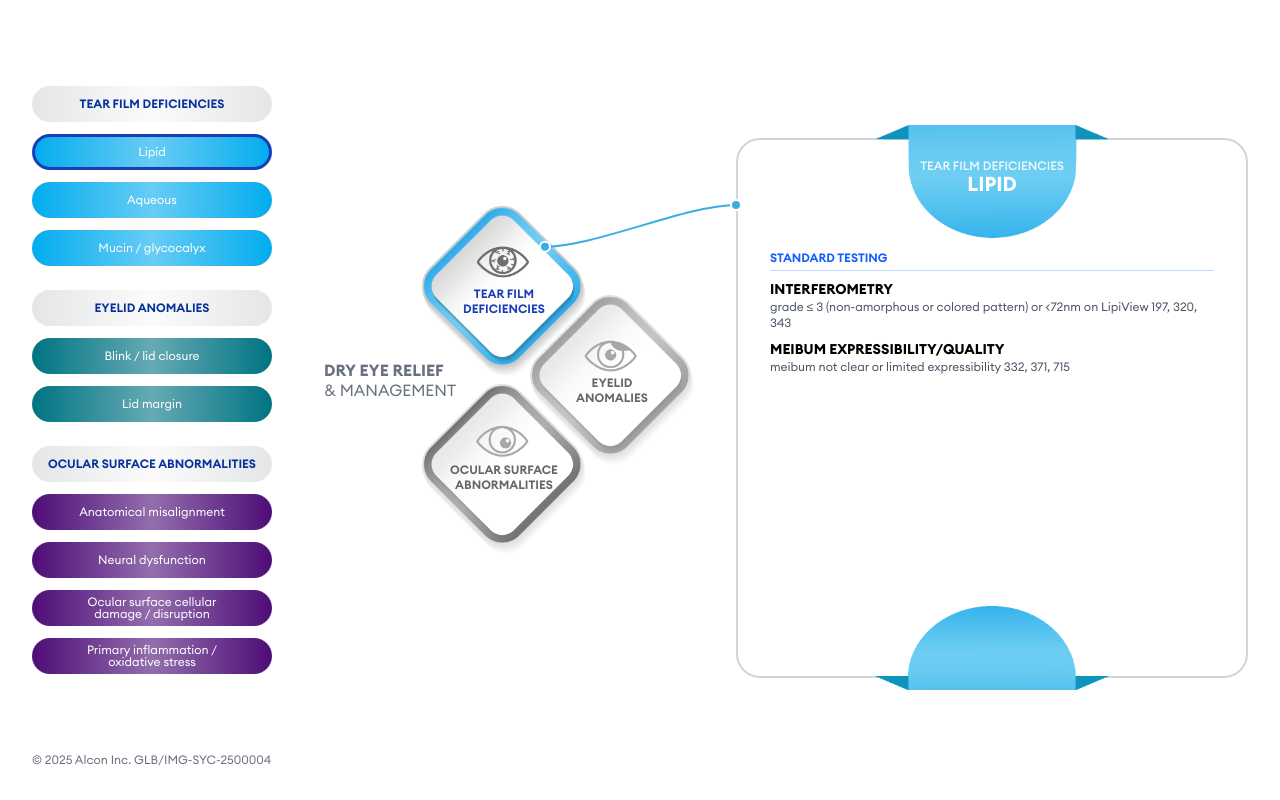
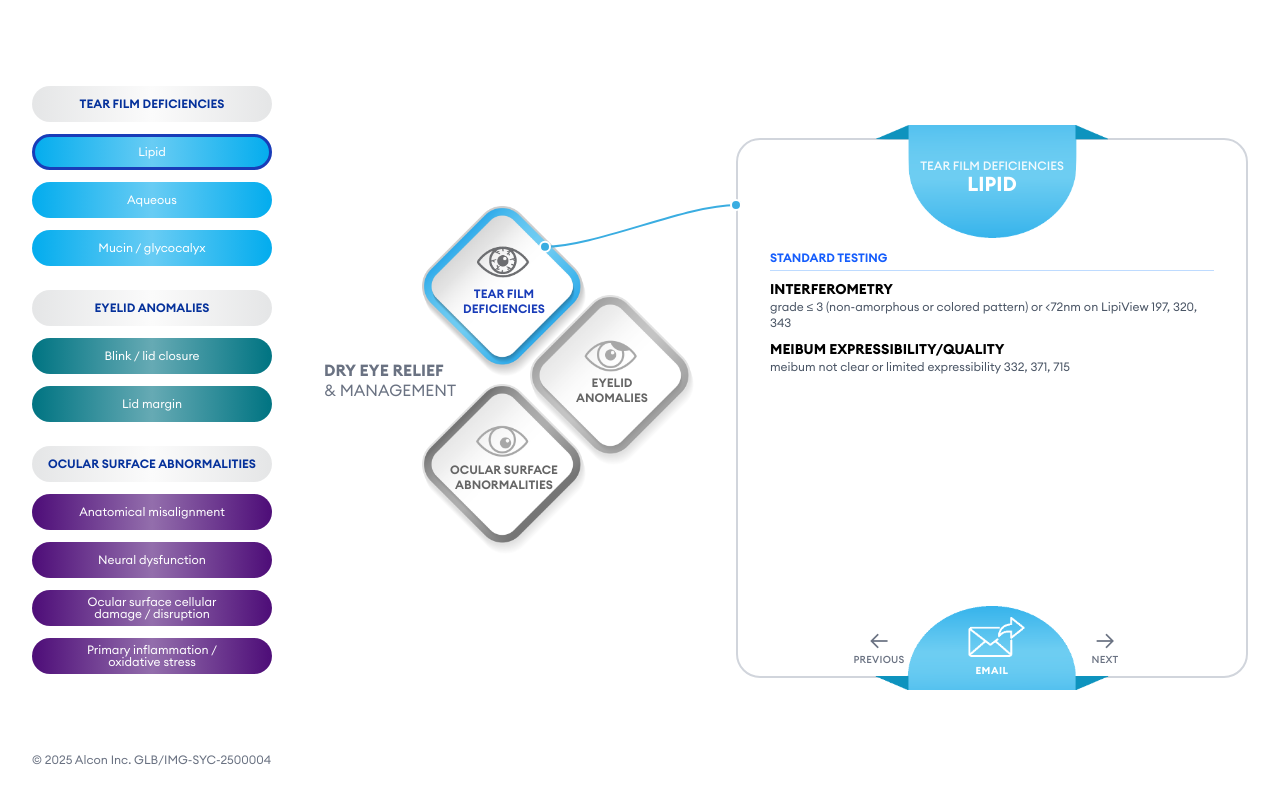
Before and after one commit to razorkode/subtype-tool, a Vue app: page / in a window 1280 px wide. Both pictures are taken after a click on the button "Lipid". Built offline with nearby package versions, Linux system fonts and the light colour scheme.

Commit message:
bottom buttons

```diff
--- a/src/components/SubOptionBox.vue
+++ b/src/components/SubOptionBox.vue
@@ -1,5 +1,6 @@
 <script setup>
 import ContentBox from '@/components/ContentBox.vue'
+import emailIcon from '@/assets/images/email-icon.png'
 
 defineProps({
     color: {
@@ -16,9 +17,24 @@ defineProps({
         required: true,
     },
 })
+
+const emit = defineEmits(['email', 'previous', 'next'])
+
+const handleEmail = () => {
+    emit('email')
+}
+
+const handlePrevious = () => {
+    emit('previous')
+}
+
+const handleNext = () => {
+    emit('next')
+}
 </script>
 
 <template>
+    <div class="relative">
         <ContentBox :color="color" show-top-tab show-bottom-tab>
             <template #tab>
                 <div class="flex flex-col items-center justify-center">
@@ -27,6 +43,42 @@ defineProps({
                 </div>
             </template>
             <slot></slot>
-        <template #bottomTab></template>
+            <template #bottomTab>
+                <!-- Email button only - centered in the blue tab -->
+                <button
+                    @click="handleEmail"
+                    class="flex flex-col items-center text-white hover:opacity-80 transition-opacity"
+                >
+                    <img :src="emailIcon" alt="Email" class="w-14 h-14 object-contain ml-2" />
+                    <span class="text-[10px] font-bold tracking-wider">EMAIL</span>
+                </button>
+            </template>
         </ContentBox>
+
+        <!-- Navigation buttons - positioned to align text labels with EMAIL text -->
+        <div
+            class="absolute w-[310px] mx-auto -bottom-[22px] left-0 right-0 flex justify-between px-4 h-[105px] pointer-events-none"
+        >
+            <!-- Previous button - left side, outside blue tab -->
+            <button
+                @click="handlePrevious"
+                class="min-w-[52px] flex flex-col items-center justify-center text-gray-500 hover:text-gray-700 transition-colors pointer-events-auto"
+            >
+                <span class="text-2xl mb-1 leading-5">←</span>
+                <span class="text-[10px] font-medium tracking-wide">PREVIOUS</span>
+            </button>
+
+            <!-- Spacer for the center email button area -->
+            <div class="w-[233px]"></div>
+
+            <!-- Next button - right side, outside blue tab -->
+            <button
+                @click="handleNext"
+                class="min-w-[52px] flex flex-col items-center justify-center text-gray-500 hover:text-gray-700 transition-colors pointer-events-auto"
+            >
+                <span class="text-2xl mb-1 leading-5">→</span>
+                <span class="text-[10px] font-medium tracking-wide">NEXT</span>
+            </button>
+        </div>
+    </div>
 </template>
```
Also changed, not shown: src/assets/images/email-icon.png (added). Lines whose indentation alone changed are shown as unchanged.
